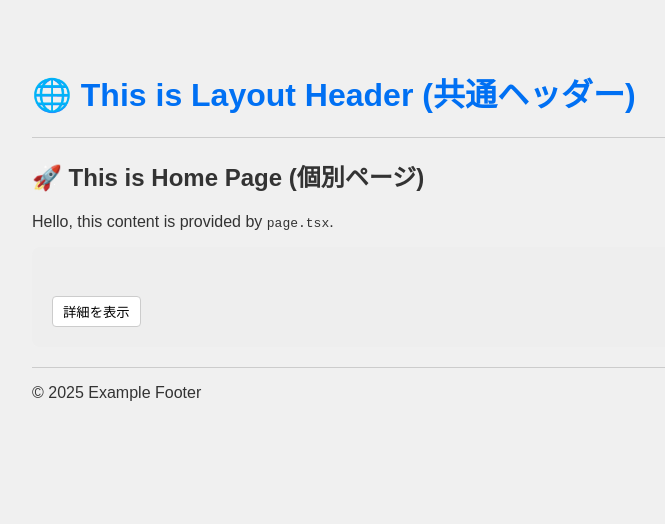
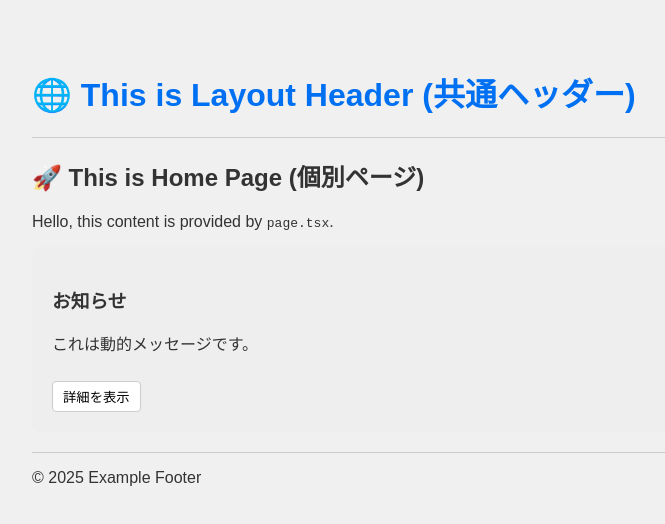
Before and after one commit to nakajima923/next-sandbox, a Next.js app in the folder next-sandbox/: page / in a window 1280 px wide. Shown: the top 524 px of the page, without its empty margins (16-681 px from the left). Built offline with nearby package versions, Linux system fonts and the light colour scheme.

Commit message:
fixed props error

```diff
--- a/next-sandbox/src/app/page.tsx
+++ b/next-sandbox/src/app/page.tsx
@@ -7,7 +7,8 @@ export default function Home() {
       <h2>🚀 This is Home Page (個別ページ)</h2>
       <p>Hello, this content is provided by <code>page.tsx</code>.</p>
 
-      <Message />
+      <Message title="お知らせ" content="これは動的メッセージです。" />
+
     </div>
   );
 }
```
